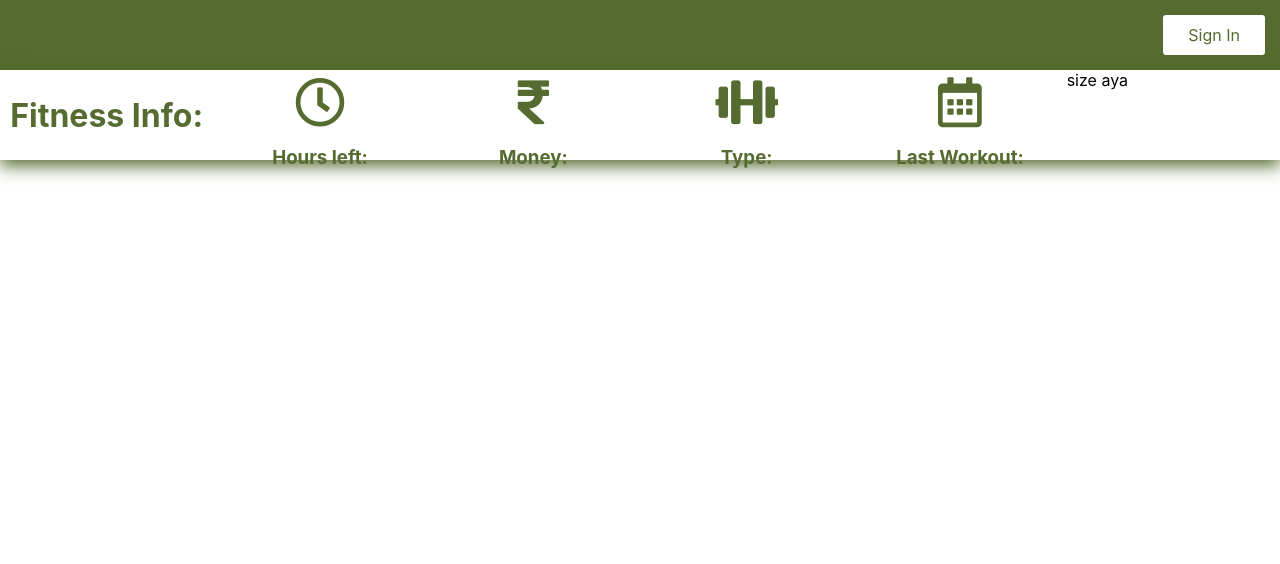
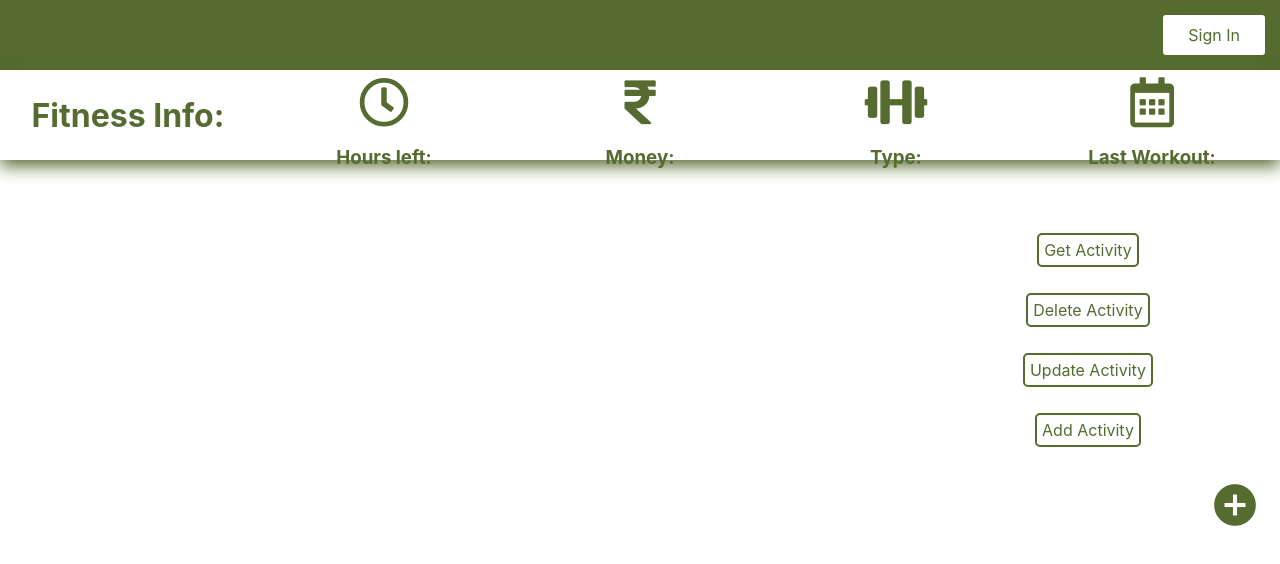
Before and after one commit to 1013vishalsharma/healthApp-UI, an Angular app: page /fitness-track in a window 1280 px wide. Shown: the top 564 px of the page. Built offline with nearby package versions, Linux system fonts and the light colour scheme; no server answers.

Commit message:
made changes for ui menus

```diff
--- a/src/app/fitness-track/fitness-track.component.css
+++ b/src/app/fitness-track/fitness-track.component.css
@@ -52,6 +52,26 @@ i.material-icons:hover {
     cursor: pointer;
     box-shadow: none;
 }
+.fitness-button-div {
+    display: flex;
+    height: 60px;
+    justify-content: center;
+    align-items: center;
+}
+.fitness-button {
+    background-color: white;
+    border:  2px solid darkolivegreen;
+    color: darkolivegreen;
+    font-size: 16px;
+    padding: 5px;
+    border-radius: 5px; right: 0;
+}
+.fitness-add_circle_div {
+    display: flex;
+    height: 80px;
+    justify-content: flex-end;
+    margin: 20px
+}
 /* i.material-icons:hover:after {
     transform: scale(1);
     box-shadow: 10px 0 20px rgba(0, 0, 0, 0.19), 6px 0 6px rgba(0, 0, 0, 0.23);
--- a/src/app/fitness-track/fitness-track.component.html
+++ b/src/app/fitness-track/fitness-track.component.html
@@ -41,10 +41,30 @@
       <h3 class="fitness-h1-h2">Last Workout: {{workoutDetails.workoutTime}}</h3>
     </div>
   </div>
+</div>
 
+<div style="display: flex; flex-direction: column-reverse; width: 30%; height: 100%;
+  float: right">
+  <div class="fitness-add_circle_div">
+      <i class="material-icons" style="color: darkolivegreen; font-size: 50px;
+      transition: color 0.2s ease, background-color 0.2s ease, transform 0.3s ease"
+      (click) = toggleShowHide()>
+      add_circle</i>
+  </div>
+  <div class="fitness-button-div">
+    <button class="fitness-button"  >Add Activity</button>
+  </div>
+  <div class="fitness-button-div">
+    <button class="fitness-button">Update Activity</button>
+  </div>
+  <div class="fitness-button-div">
+    <button class="fitness-button">Delete Activity</button>
+  </div>
+  <div class="fitness-button-div">
+    <button class="fitness-button">Get Activity</button>
+  </div>
+  <div class="fitness-button-div"></div>
 
-<div style="width: 20%; min-height: 100%; float: right; display: flex;
- flex-flow: column;"> size aya
   <!-- <div style="display: flex; justify-content: flex-end; margin: 30px; flex: 1 1">
       <i class="material-icons" style="color: darkolivegreen; font-size: 65px;
       transition: color 0.2s ease, background-color 0.2s ease, transform 0.3s ease;">
@@ -58,4 +78,3 @@
       border-radius: 3px; position: absolute; right: 0;"  >Add Activity</button>
   </div> -->
 </div>
-</div>
--- a/src/app/fitness-track/fitness-track.component.ts
+++ b/src/app/fitness-track/fitness-track.component.ts
@@ -48,11 +48,12 @@ export class FitnessTrackComponent implements OnInit {
 
   private lastWorkoutDay(date: any){
     var sampleDate: Date = new Date(date);
-
     console.log(sampleDate);
     var lastWorkoutDate = sampleDate.toString().substring(0, 10);
-    //console.log(str);
     this.workoutDetails.workoutTime = lastWorkoutDate;
+  }
+
+  toggleShowHide(){
 
   }
 }
```
